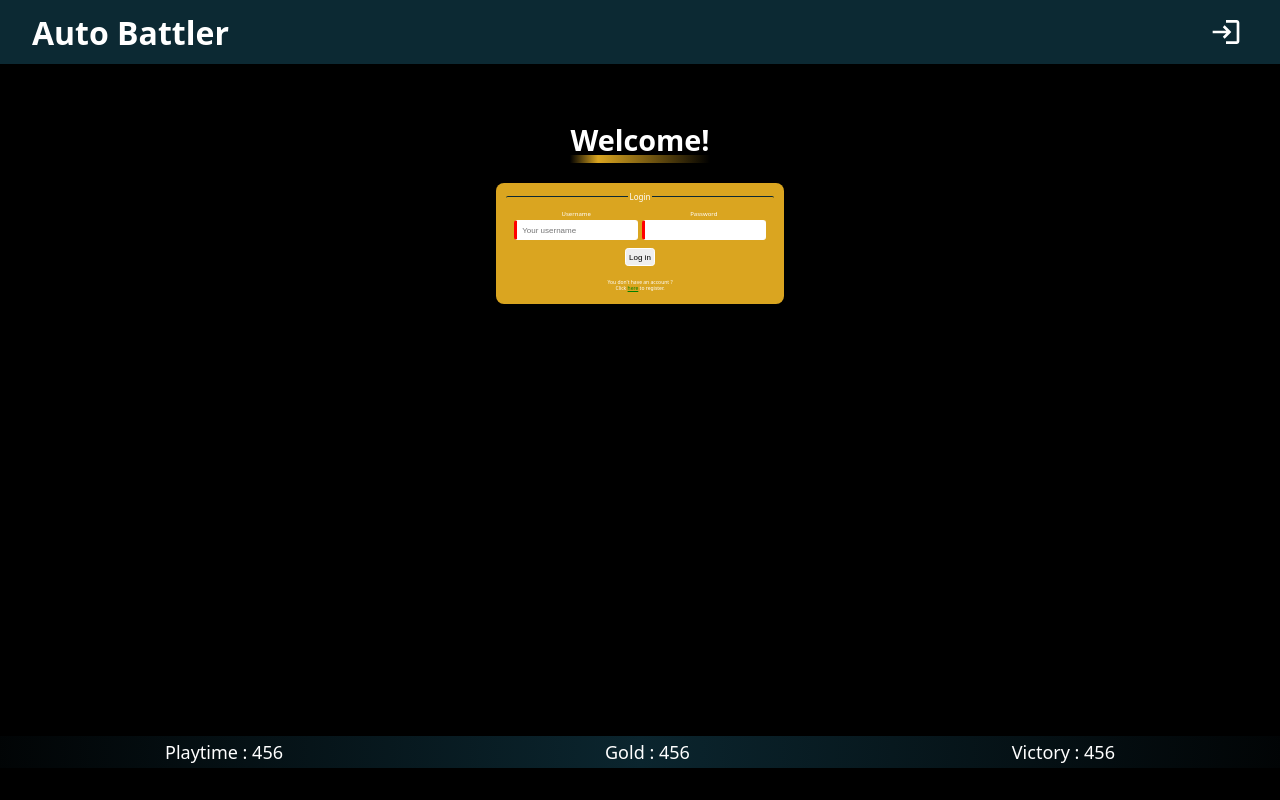
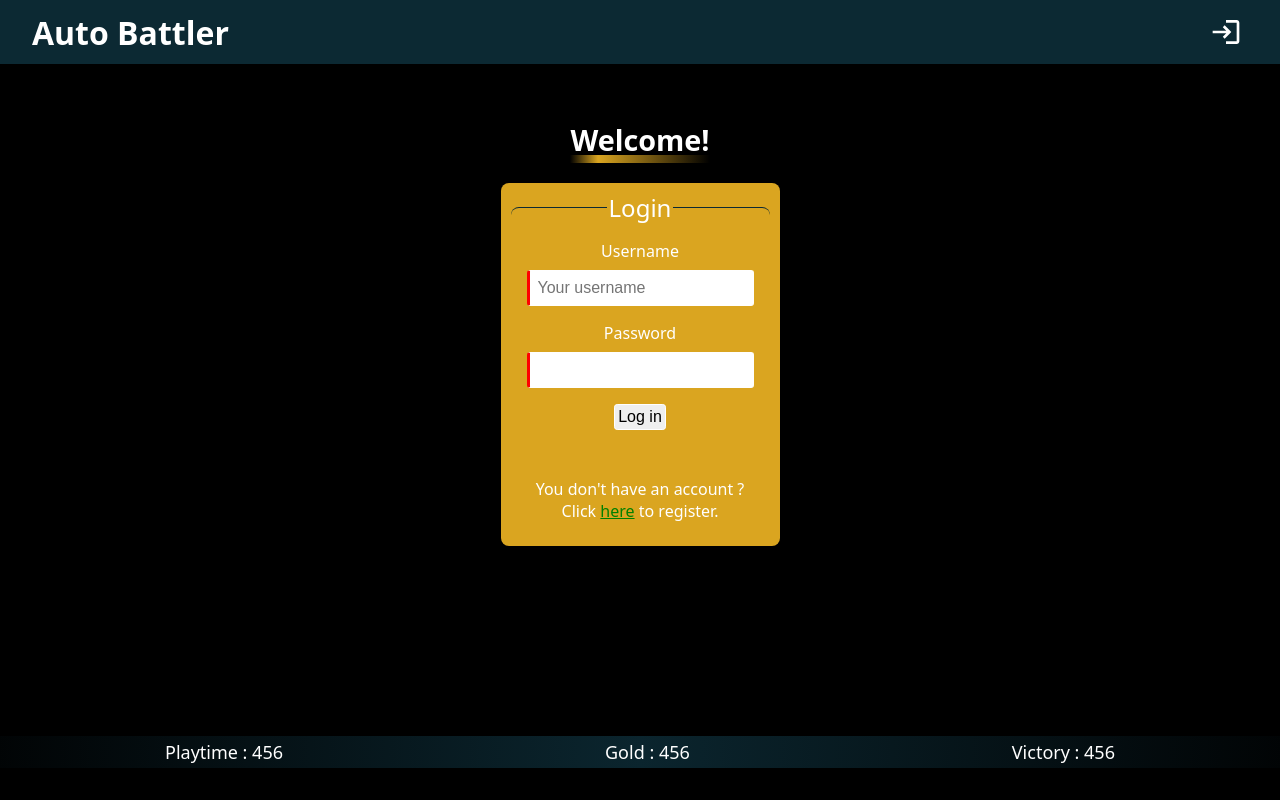
Before and after one commit to Cemus/auto-battler-react, a React (Vite) app: page /login in a window 1280 px wide. Built offline with nearby package versions, Linux system fonts and the light colour scheme.

Commit message:
wip:party

```diff
--- a/src/components/CardTemplate.jsx
+++ b/src/components/CardTemplate.jsx
@@ -44,7 +44,6 @@ export default class CardTemplate extends Component {
     fetch(`http://localhost:3000/api/cards/${this.props.cardId}`)
       .then((response) => response.json())
       .then((cardDetails) => {
-        console.log(cardDetails);
         this.setState({
           cardName: cardDetails.name,
           type: cardDetails.type,
@@ -86,7 +85,7 @@ export default class CardTemplate extends Component {
         };
         break;
     }
-    console.log(conditionParsed);
+
     return conditionParsed;
   }
 
@@ -137,7 +136,6 @@ export default class CardTemplate extends Component {
       }
     }
 
-    console.log(effectParsed);
     return effectParsed;
   }
 
--- a/src/styles/App.css
+++ b/src/styles/App.css
@@ -184,19 +184,19 @@ form {
 
 fieldset {
   display: flex;
-  flex-direction: row;
-  align-items: flex-end;
-  gap: 0.25rem;
-  padding: 0.5rem;
+  flex-direction: column;
+  align-items: center;
+  gap: 1rem;
+  padding: 1rem;
   border-top: 1px solid var(--mainColor);
   border-bottom: none;
   border-left: none;
   border-right: none;
-  border-radius: 0.125em;
+  border-radius: 0.5rem;
 }
 
 legend {
-  font-size: 8px;
+  font-size: 1.5rem;
   text-align: center;
 }
 
@@ -205,8 +205,8 @@ legend {
   flex-direction: column;
   align-items: center;
   position: relative;
-  font-size: 6px;
-  gap: 0.125rem;
+  font-size: 1rem;
+  gap: 0.5rem;
 }
 
 input,
@@ -214,8 +214,8 @@ input,
   position: relative;
   border-radius: 0.2rem;
   border: none;
-  padding: 0.3rem;
-  font-size: 8px;
+  padding: 0.5rem;
+  font-size: 1rem;
   outline: none;
   border: 1px solid white;
 }
@@ -223,7 +223,7 @@ input,
 .submit {
   cursor: pointer;
   padding: 0.2rem;
-  margin-bottom: 0.5rem;
+  margin-bottom: 2rem;
 }
 
 .submit:hover {
@@ -259,8 +259,9 @@ input:valid {
 .text-danger {
   color: red;
   position: absolute;
-  bottom: 0;
-  font-size: 5px;
+  text-align: center;
+  top: 2rem;
+  font-size: 1rem;
 }
 
 .text-link {
@@ -269,7 +270,7 @@ input:valid {
 }
 
 form p {
-  font-size: 5px;
+  font-size: 1rem;
   text-align: center;
 }
 
@@ -336,7 +337,10 @@ form p {
 }
 
 /*  C A R D S  */
-
+.card-template-container * {
+  user-select: none;
+  -webkit-user-drag: none;
+}
 .card-template-container {
   position: relative;
   overflow: hidden;
```
Also changed, not shown: src/pages/Party.jsx (+1 -6 lines).
